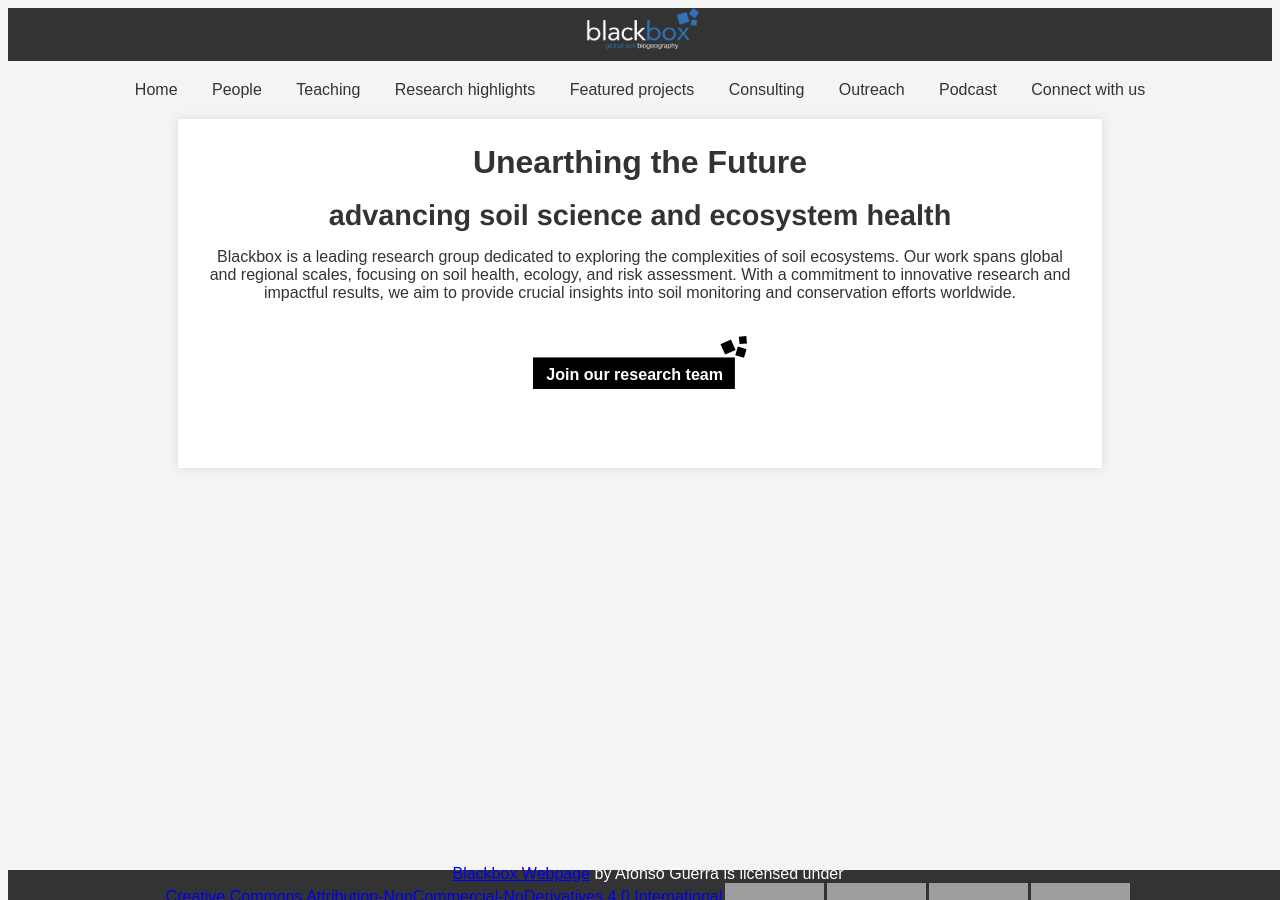
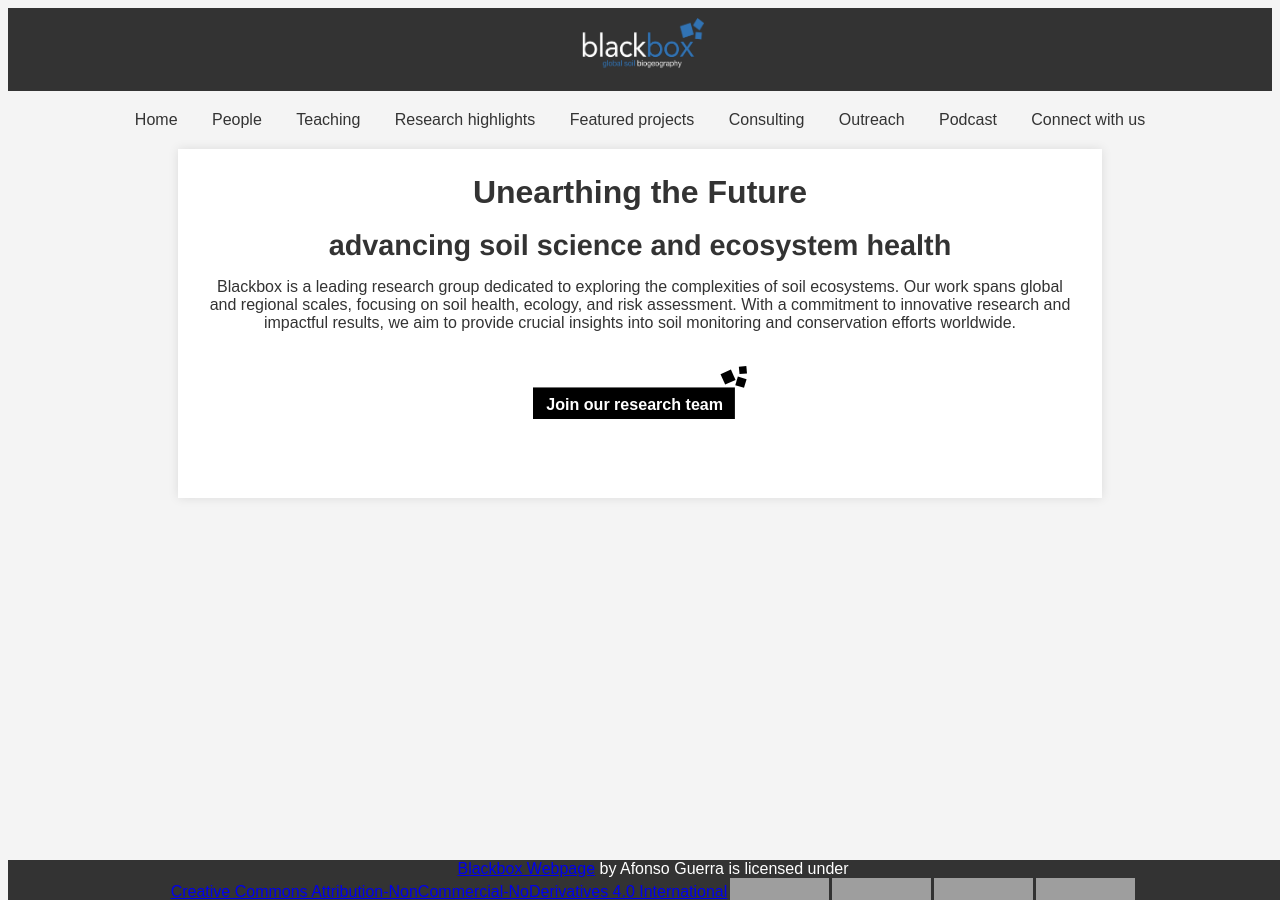
Before and after one commit to Blackboxgeo/blackbox.github.io, a Jekyll site: the page built from index.md, in a window 1280 px wide. Built offline with Jekyll 4.4.1, drawn with Linux system fonts in a browser that asks for light colours; grey boxes are pictures that could not be loaded.

```diff
--- a/_layouts/default.html
+++ b/_layouts/default.html
@@ -33,7 +33,7 @@
         header {
             background-color: #333;
             color: white;
-            padding: 0px 0;
+            padding: 10px 0;
             text-align: center;
             overflow: hidden;
         }
@@ -45,8 +45,8 @@
 
         header img {
             float: center;
-            width: 118px;
-            height: 49px;
+            width: 128px;
+            height: 59px;
             background: #333;
         }
 
@@ -98,7 +98,7 @@
             justify-content: center;        /* Center horizontally */
             align-items: center;            /* Center vertically */
             text-align: center;             /* Center text in case of multiple lines */
-            padding: 0px;
+            padding: 5px;
             background-color: #333;
             color: white;
             width: 100%;
```
